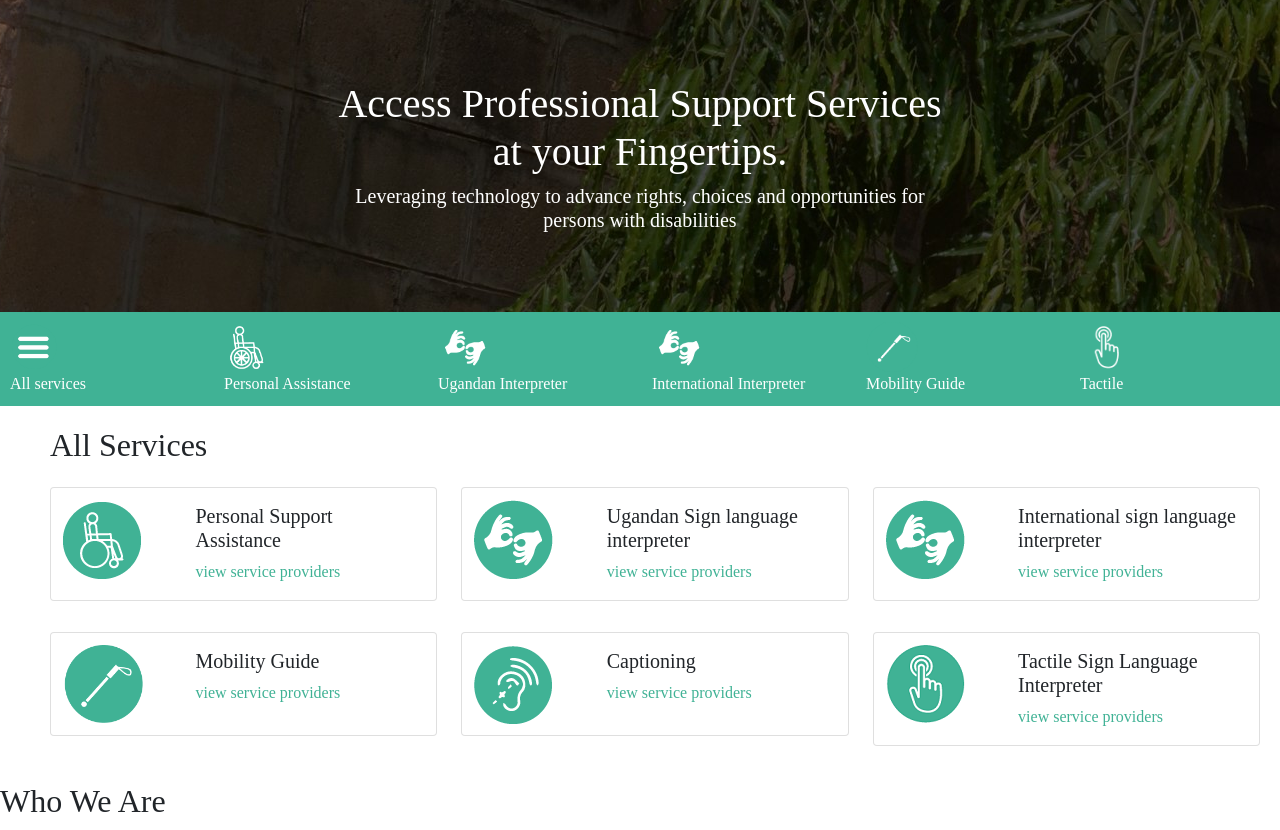
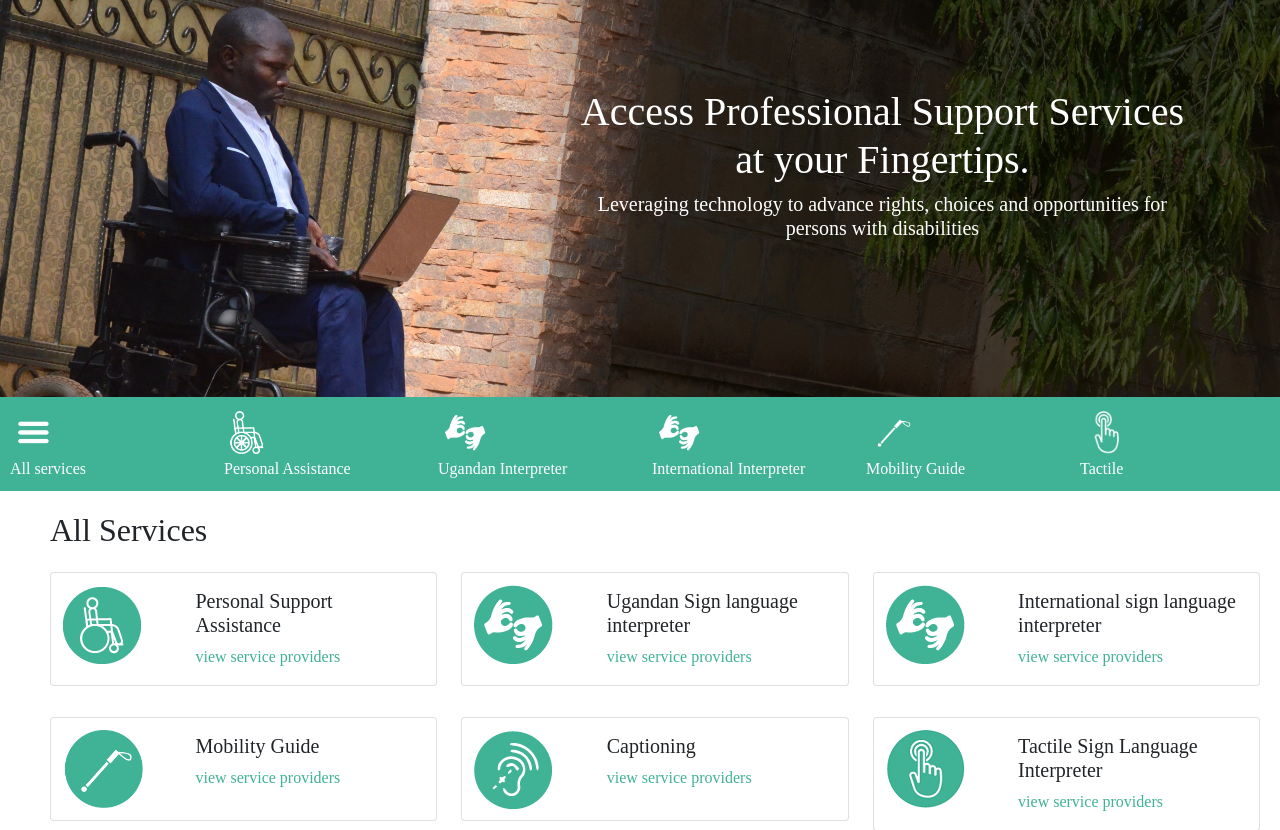
Before and after one commit to Strewik/DasunsWebDjango, a Django app: page / in a window 1280 px wide. Shown: the part 86-916 px from the top of the page. Run offline with Django 3.2, Linux system fonts and the light colour scheme; some libraries are stand-ins or nearby versions.

Commit message:
adds css to banner image

```diff
--- a/profiles/templates/profiles/main.html
+++ b/profiles/templates/profiles/main.html
@@ -175,11 +175,11 @@
       <div class="container1 img-fluid">
         <div class="row">
           <div class="col-md-12 col-sm-6 col-xsm-3">
-            <!-- <img
+            <img
               src="{% static 'images/banner.jpg' %}"
               alt="Snow"
               style="width: 100%"
-            /> -->
+            />
 
             <div class="top-right" style="margin: 80px">
               <h1>
--- a/static/css/styles.css
+++ b/static/css/styles.css
@@ -55,18 +55,18 @@ footer{
   height: auto; */
 }
 
-.img-fluid{
+/* .img-fluid{
   max-width: 100%;
   height: auto;
   background: url("../images/banner.jpg") 100% 0 no-repeat fixed;
 
-};
+}; */
 
-/* .top-right {
+.top-right {
   position: absolute;
   top: 8px;
   right: 16px;
-} */
+}
 
 .whoweare {
   background-color: #e8e8e8;
```
